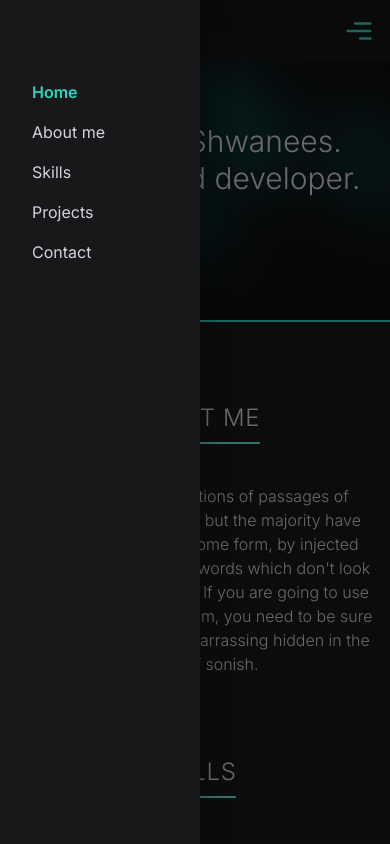
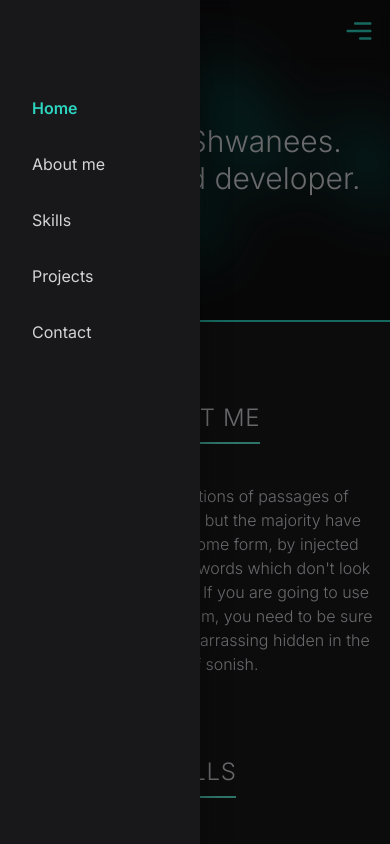
Before and after one commit to sonishn213/myportfoliov2front, a React (Create React App) app: page / in a window 390 px wide. Both pictures are taken after a click on the icon 359 px from the left and 31 px from the top of the page. Shown: the top 844 px of the page. Built offline with nearby package versions, Linux system fonts and the light colour scheme; no server answers.

Commit message:
added blur to nav

```diff
--- a/src/components/Navigation/Navbar/MenuDrawer.js
+++ b/src/components/Navigation/Navbar/MenuDrawer.js
@@ -24,21 +24,21 @@ export default function MenuDrawer() {
         className="ml-auto text-teal-400 text-3xl cursor-pointer hidehighlight"
       />
       <Drawer anchor={anchor} open={state} onClose={toggleDrawer(false)}>
-        <div className="pt-20 pl-8 w-[200px] text-zinc-300 bg-zinc-900 h-full space-y-4 ">
-          <a href="#home" className=" navactive block">
+        <div className="pt-20  w-[200px] text-zinc-300 bg-zinc-900 h-full  ">
+          <a href="#home" className=" navactive block py-4 pl-8">
             Home
           </a>
-          <a href="#about" className=" block">
+          <a href="#about" className=" block py-4 pl-8">
             About me
           </a>
-          <a href="#skills" className=" block">
+          <a href="#skills" className=" block py-4 pl-8">
             Skills
           </a>
-          <a href="#projects" className=" block">
+          <a href="#projects" className=" block py-4 pl-8">
             Projects
           </a>
 
-          <a href="#contact" className=" block">
+          <a href="#contact" className=" block py-4 pl-8">
             Contact
           </a>
         </div>
--- a/src/components/Navigation/Navbar/Navbar.js
+++ b/src/components/Navigation/Navbar/Navbar.js
@@ -1,7 +1,26 @@
+import { useRef } from "react";
 import MenuDrawer from "./MenuDrawer";
+
 const Navbar = () => {
+  const navbarRef = useRef(null);
+  window.onscroll = () => {
+    let nav = navbarRef.current;
+
+    if (
+      document.body.scrollTop >= nav.clientHeight ||
+      document.documentElement.scrollTop >= nav.clientHeight
+    ) {
+      nav.classList.add("bg-zinc-900/70");
+    } else {
+      nav.classList.remove("bg-zinc-900/70");
+    }
+  };
   return (
-    <header className=" fixed z-30 w-full top-0 left-0 bg-zinc-900/70 ">
+    <header
+      className=" fixed z-30 w-full top-0 left-0   "
+      ref={navbarRef}
+      style={{ backdropFilter: "blur(4px)" }}
+    >
       <nav className="f-container hidden lg:block">
         <div className="flex justify-center items-center space-x-12 uppercase  text-zinc-300 tracking-wider">
           <a href="#home" className="py-6 navactive">
--- a/src/components/Sections/HomePage/Hero/Herosection.js
+++ b/src/components/Sections/HomePage/Hero/Herosection.js
@@ -13,10 +13,10 @@ const Herosection = () => {
               </h1>
             </div>
           </div>
-          <div className="w-full blur-[160px] opacity-85 hidden md:block">
+          <div className="w-full blur-[80px] opacity-85 hidden md:block">
             <img src={bgmain} alt="background pc" className="w-full " />
           </div>
-          <div className="w-full blur-[35px]  md:hidden ">
+          <div className="w-full blur-[34px]  md:hidden ">
             <img src={bgmobile} alt="background mobile " className="w-full  " />
           </div>
         </div>
--- a/src/components/Sections/HomePage/Projects/Project.js
+++ b/src/components/Sections/HomePage/Projects/Project.js
@@ -6,7 +6,7 @@ import axios from "axios";
 const Project = () => {
   //api links
   const BACKEND_API =
-    process.env.REACT_APP_ENV === "development"
+    process.env.REACT_APP_ENV === "production"
       ? "http://localhost:1337"
       : process.env.REACT_APP_API_URL;
 
--- a/src/components/Sections/HomePage/Projects/ProjectCard.js
+++ b/src/components/Sections/HomePage/Projects/ProjectCard.js
@@ -17,6 +17,10 @@ const ProjectCard = ({
   useEffect(() => {
     setFlipped(false);
   }, [projects]);
+
+  const flipcard = () => {
+    setFlipped((p) => !p);
+  };
 
   let flipStyle = {
     transform: "rotateY(-180deg)",
@@ -58,14 +62,15 @@ const ProjectCard = ({
         <div className="back absolute h-full top-0 p-4 bg-zinc-900 border border-teal-400">
           <div className=" flex flex-col h-full justify-between">
             <div>
-              <div
-                className="text-teal-400 "
-                onClick={() => {
-                  setFlipped((p) => !p);
-                }}
-              >
-                <HiOutlineArrowNarrowLeft className="ml-auto text-2xl cursor-pointer" />
+              <div className="w-full   flex overflow-hidden ">
+                <div
+                  className="text-teal-400  text-3xl cursor-pointer  "
+                  onClick={flipcard}
+                >
+                  <HiOutlineArrowNarrowLeft />
+                </div>
               </div>
+
               <div className="flex-grow mt-2">
                 <p className="p2 line-clamp-[10] md:line-clamp-[13]">
                   {details}
```
